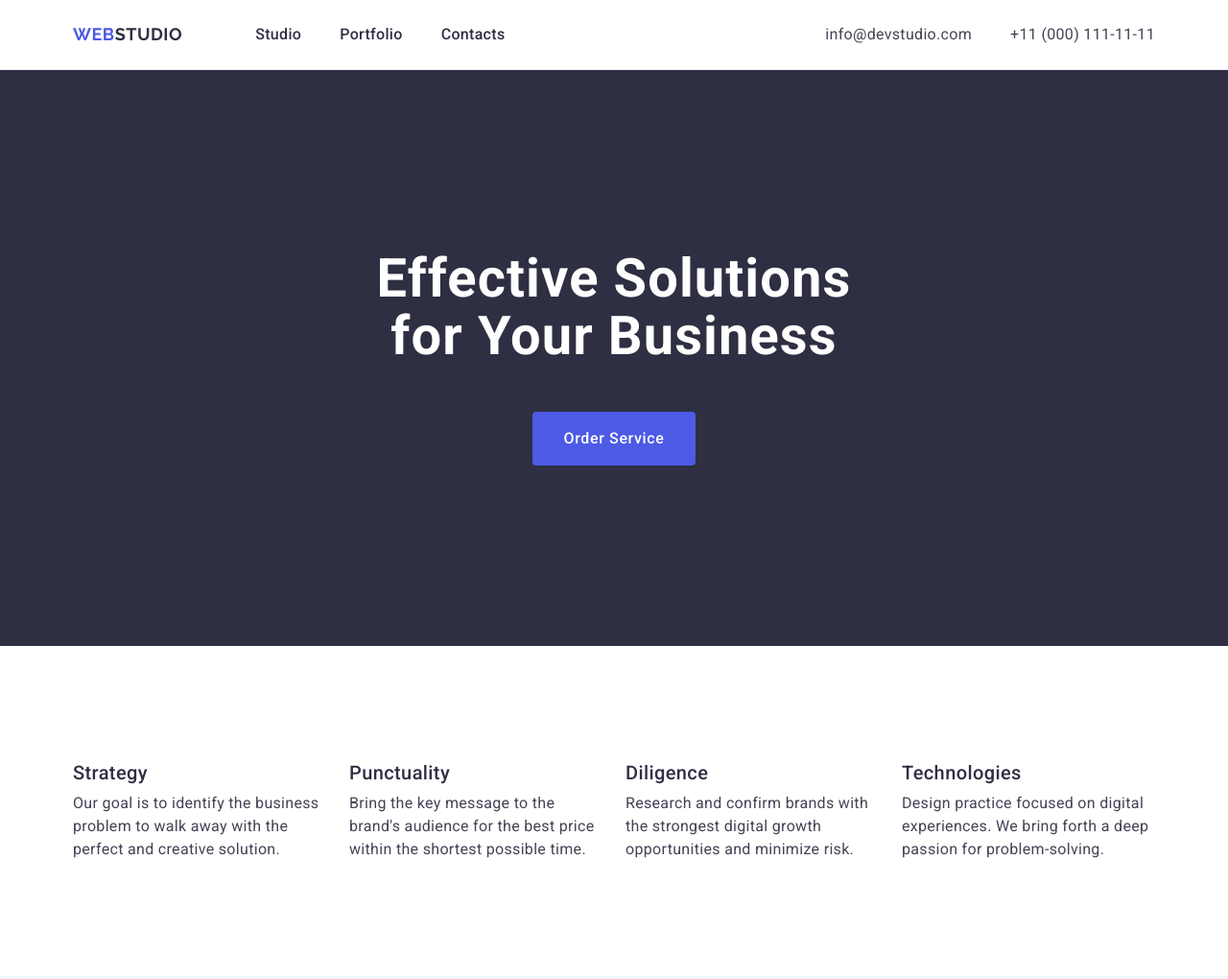
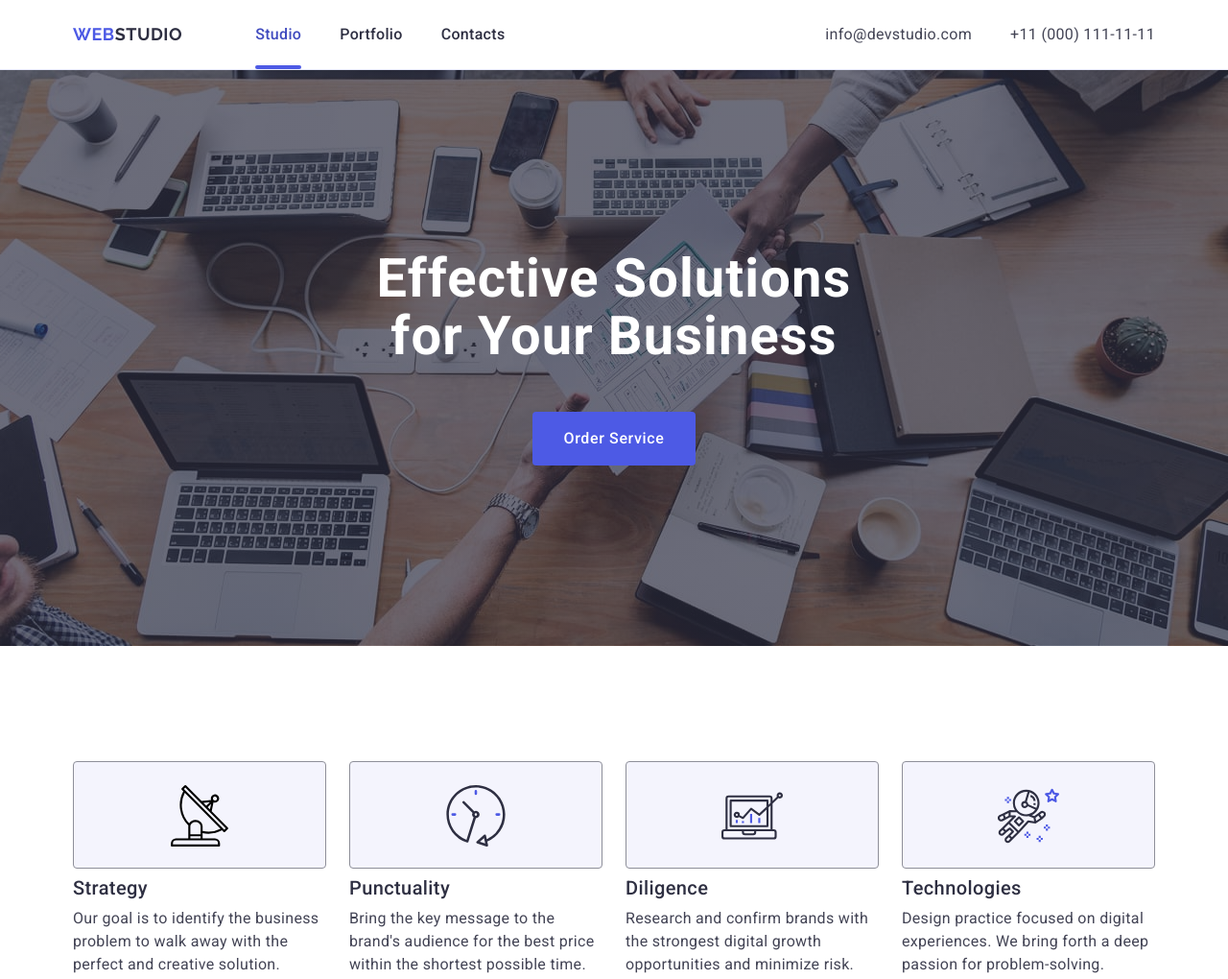
Before and after one commit to Viacheslavkin32/goit-markup-hw-04, a plain HTML site: page index.html in a window 1280 px wide. Shown: the top 1020 px of the page at 96% size. Drawn offline with nearby package versions, Linux system fonts and the light colour scheme.

Commit message:
style css

```diff
--- a/css/style.css
+++ b/css/style.css
@@ -80,6 +80,23 @@ ul {
   display: block;
 }
 
+.nav-link.current {
+  position: relative;
+  color: #404bbf;
+}
+
+.nav-link.current::after {
+  content: "";
+  position: absolute;
+  left: 50%;
+  bottom: 0;
+  transform: translateX(-50%);
+  width: 48px;
+  height: 4px;
+  background-color: #4d5ae5;
+  border-radius: 2px;
+}
+
 .nav-link:hover,
 .nav-link:focus {
   color: #404bbf;
@@ -121,6 +138,16 @@ ul {
   background-color: #2e2f42;
   padding: 188px 0;
   text-align: center;
+  background-image: linear-gradient(
+      rgba(46, 47, 66, 0.7),
+      rgba(46, 47, 66, 0.7)
+    ),
+    url(../images/people-office.jpg);
+  background-repeat: no-repeat;
+  background-position: center;
+  background-size: cover;
+  max-width: 1440px;
+  margin: 0 auto;
 }
 
 .hero-title {
@@ -190,6 +217,22 @@ ul {
 
 .feature-item {
   width: calc((100% - 72px) / 4);
+  text-align: auto;
+}
+
+.feature-icon {
+  background-color: #f4f4fd;
+  padding: 24px;
+  border-radius: 4px;
+  margin-bottom: 8px;
+  border: 1px solid #8e8f99;
+  width: 264px;
+  height: 112px;
+}
+
+.feature-icon svg {
+  display: block;
+  margin: 0 auto;
 }
 
 .feature-title {
--- a/index.html
+++ b/index.html
@@ -20,7 +20,7 @@
       <nav class="navigation">
         <a href="./index.html" class="logo-navigation">Web<span class="logo-accent">Studio</span></a>
         <ul class="menu">
-          <li class="nav-item"><a href="./index.html" class="nav-link">Studio</a></li>
+          <li class="nav-item"><a href="./index.html" class="nav-link current">Studio</a></li>
           <li class="nav-item"><a href="" class="nav-link">Portfolio</a></li>
           <li class="nav-item"><a href="" class="nav-link">Contacts</a></li>
         </ul>
@@ -46,21 +46,41 @@
         <h2 class="visually-hidden">Features</h2>
         <ul class="features-list">
           <li class="feature-item">
+            <div class="feature-icon">
+              <svg width="64" height="64">
+                <use href="./images/icons.svg#icon-antena"></use>
+              </svg>
+            </div>
             <h3 class="feature-title">Strategy</h3>
             <p class="feature-text">Our goal is to identify the business problem to walk away with the perfect and
               creative solution.</p>
           </li>
           <li class="feature-item">
+            <div class="feature-icon">
+              <svg width="64" height="64">
+                <use href="./images/icons.svg#icon-clock"></use>
+              </svg>
+            </div>
             <h3 class="feature-title">Punctuality</h3>
             <p class="feature-text">Bring the key message to the brand's audience for the best price within the shortest
               possible time.</p>
           </li>
           <li class="feature-item">
+            <div class="feature-icon">
+              <svg width="64" height="64">
+                <use href="./images/icons.svg#icon-diagram"></use>
+              </svg>
+            </div>
             <h3 class="feature-title">Diligence</h3>
             <p class="feature-text">Research and confirm brands with the strongest digital growth opportunities and
               minimize risk.</p>
           </li>
           <li class="feature-item">
+            <div class="feature-icon">
+              <svg width="64" height="64">
+                <use href="./images/icons.svg#icon-astronaut"></use>
+              </svg>
+            </div>
             <h3 class="feature-title">Technologies</h3>
             <p class="feature-text">Design practice focused on digital experiences. We bring forth a deep passion for
               problem-solving.</p>
```
Also changed, not shown: images/icons.svg (added), images/people-office.jpg (added).
